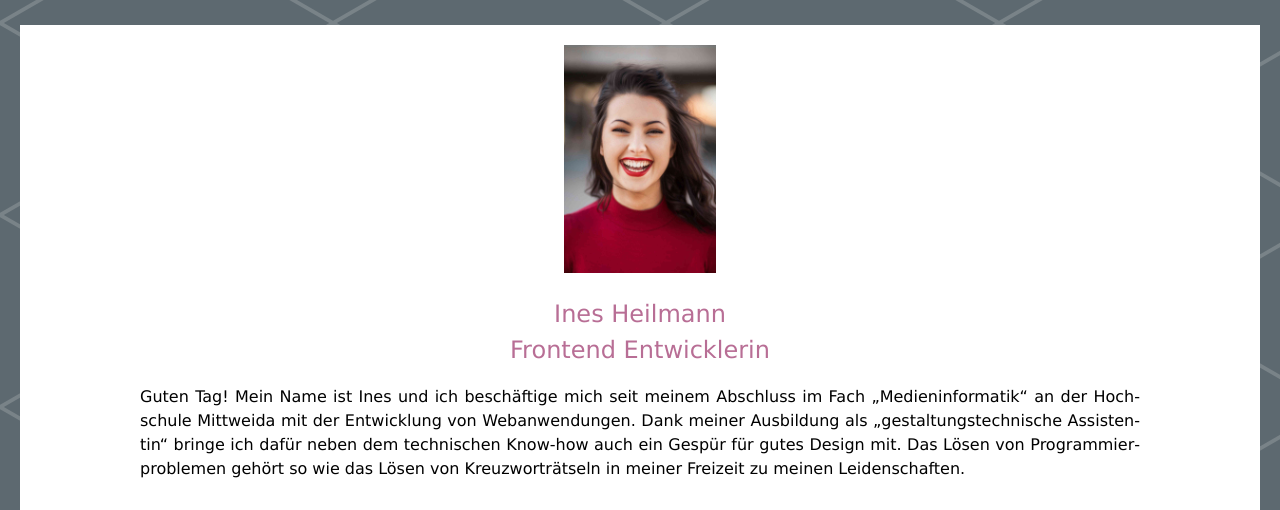
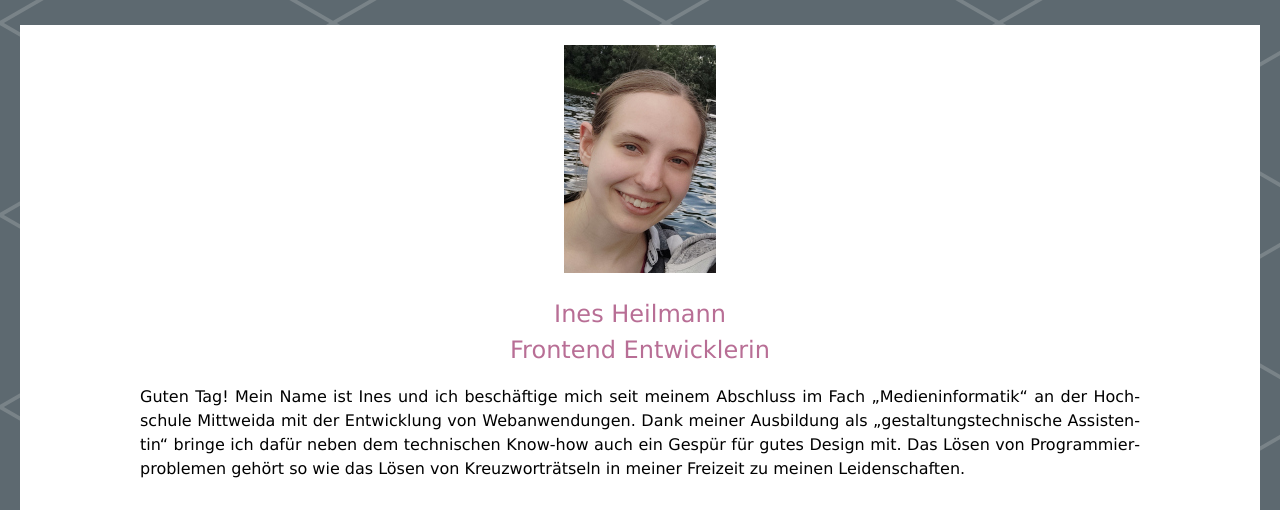
Before and after one commit to ineshe/Portfolio, a PHP site: page / in a window 1280 px wide. Shown: the part 73-583 px from the top of the page. Run offline with PHP 8.4, Linux system fonts and the light colour scheme; some libraries are stand-ins or nearby versions.

Commit message:
Add profile picture

```diff
--- a/index.php
+++ b/index.php
@@ -32,7 +32,7 @@
             </div>
         </header>
         <article id="about-me">
-            <img class="picture" src="data/dummy/cv-picture.png" alt="">
+            <img class="picture" src="data/me.jpg" alt="">
             <h2>Ines Heilmann<br>Frontend Entwicklerin</h2>
             <p>Guten Tag! Mein Name ist Ines und ich beschäftige mich
                 seit meinem Abschluss im Fach &bdquo;Medieninformatik&ldquo; an der
```
Also changed, not shown: data/me.jpg (added).
